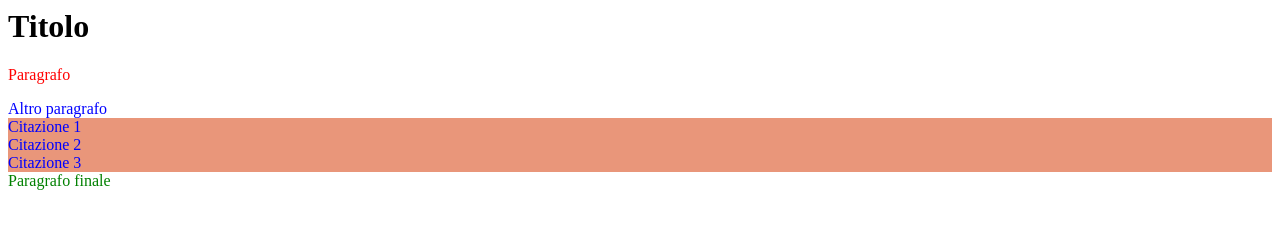
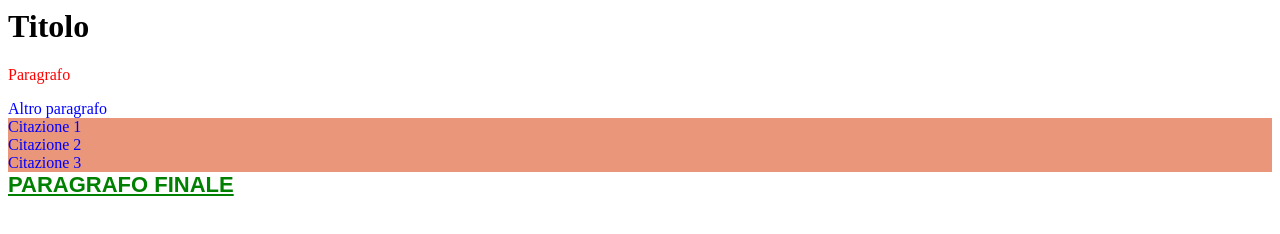
Before and after one commit to marcofabbri/css3, a website: page index.html in a window 1280 px wide. Drawn offline with Linux system fonts and the light colour scheme.

Commit message:
:lipstick: text properties

```diff
--- a/styles.css
+++ b/styles.css
@@ -8,6 +8,11 @@
 
 #finale {
     color: green;
+    font-family: "arial", "sans";
+    font-size: 22px;
+    font-weight: 800;
+    text-decoration: underline;
+    text-transform: uppercase;
 }
 
 .citazione {
```
